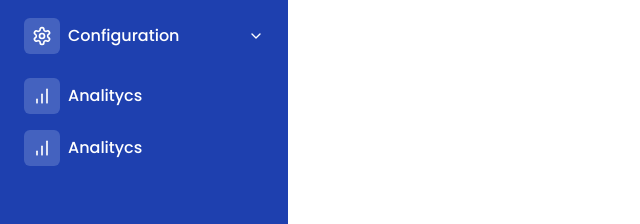
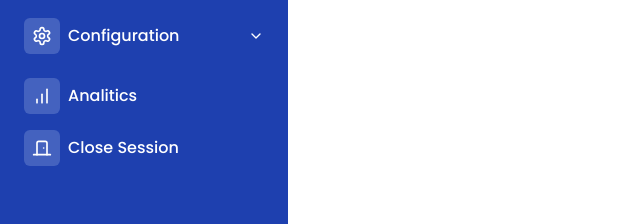
Before and after one commit to AlexSandroProgrammer/password-manager, a Next.js app: page / in a window 1280 px wide. Shown: the part 246-470 px from the top of the page, without its empty margins (0-640 px from the left). Built offline with nearby package versions, Linux system fonts and the light colour scheme.

Commit message:
feat:Add Close Session Item

```diff
--- a/components/Shared/SidebarRoutes/SidebarRoutes.tsx
+++ b/components/Shared/SidebarRoutes/SidebarRoutes.tsx
@@ -110,12 +110,12 @@ export function SidebarRoutes() {
         </Accordion>
       ))}
 
-      <SingleItem href="/analytic" label="Analitycs" icon={BarChart} />
+      <SingleItem href="/analytic" label="Analitics" icon={BarChart} />
       <SingleItem
         onClick={() => console.log("Close session")}
         href="#"
-        label="Analitycs"
-        icon={BarChart}
+        label="Close Session"
+        icon={DoorClosed}
       />
     </div>
   );
```
